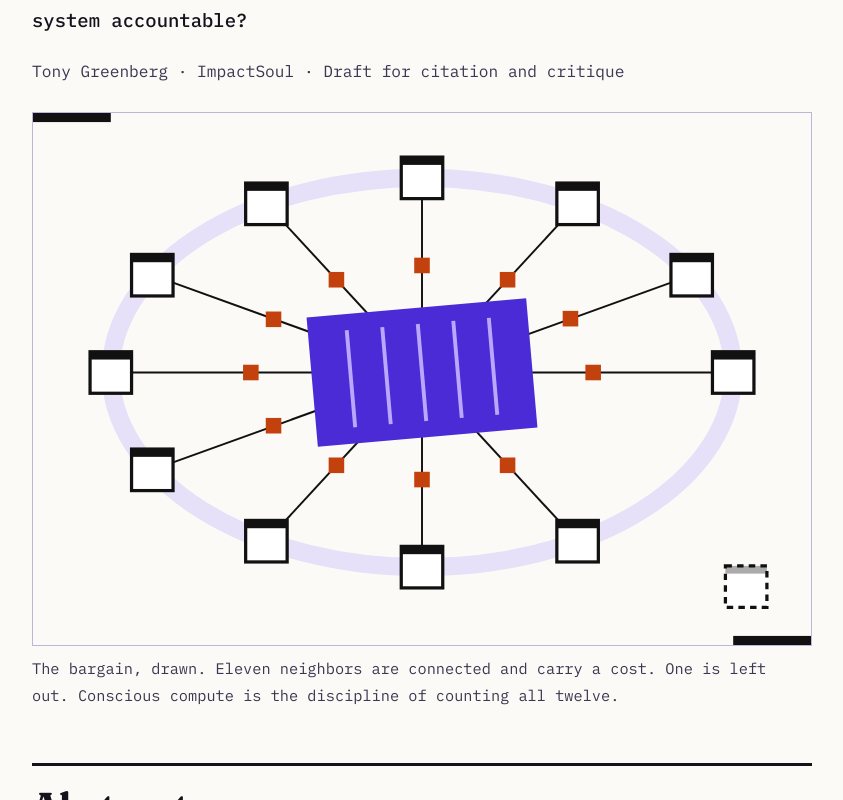
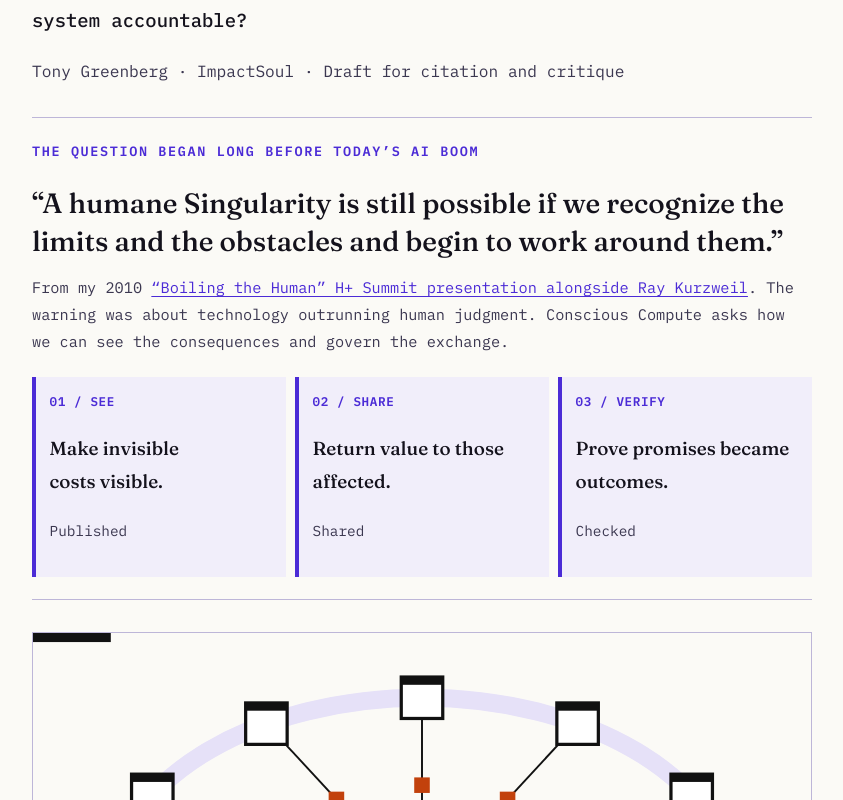
Before and after one commit to RRTONY/consciouscompute, a Next.js app: page / in a window 1280 px wide. Shown: the part 529-1329 px from the top of the page, without its empty margins (218-1061 px from the left). Built offline with nearby package versions, Linux system fonts and the light colour scheme.

Commit message:
Connect Kurzweil-era humane Singularity warning with visual cognition and three tests [by Tony Greenberg]

```diff
--- a/src/app/page.tsx
+++ b/src/app/page.tsx
@@ -83,6 +83,29 @@ export default function Home() {
         As AI reshapes civilization, who decides what progress means, who captures its value, who bears its costs, and who holds the system accountable?
       </p>
       <p className="text-[0.9rem] text-mute">Tony Greenberg · ImpactSoul · Draft for citation and critique</p>
+
+      <section aria-label="From visual cognition to conscious compute" className="my-7 border-y border-rule py-5">
+        <p className="text-[0.75rem] font-semibold tracking-[0.12em] text-violet uppercase">The question began long before today’s AI boom</p>
+        <p className="my-3 font-serif text-[1.3rem] leading-snug sm:text-[1.55rem]">“A humane Singularity is still possible if we recognize the limits and the obstacles and begin to work around them.”</p>
+        <p className="text-[0.85rem] text-mute">From my 2010 <a href="https://tonygreenberg.com/blog/boiling-the-human-summit-harvard-kurzweil">“Boiling the Human” H+ Summit presentation alongside Ray Kurzweil</a>. The warning was about technology outrunning human judgment. Conscious Compute asks how we can see the consequences and govern the exchange.</p>
+        <div className="mt-5 grid grid-cols-1 gap-2 sm:grid-cols-3" aria-label="Visual cognition model">
+          <div className="border-l-4 border-violet bg-wash p-3">
+            <p className="text-[0.7rem] font-semibold tracking-wider text-violet uppercase">01 / See</p>
+            <p className="mt-1 font-serif text-[1.05rem]">Make invisible costs visible.</p>
+            <p className="mt-1 text-[0.8rem] text-mute">Published</p>
+          </div>
+          <div className="border-l-4 border-violet bg-wash p-3">
+            <p className="text-[0.7rem] font-semibold tracking-wider text-violet uppercase">02 / Share</p>
+            <p className="mt-1 font-serif text-[1.05rem]">Return value to those affected.</p>
+            <p className="mt-1 text-[0.8rem] text-mute">Shared</p>
+          </div>
+          <div className="border-l-4 border-violet bg-wash p-3">
+            <p className="text-[0.7rem] font-semibold tracking-wider text-violet uppercase">03 / Verify</p>
+            <p className="mt-1 font-serif text-[1.05rem]">Prove promises became outcomes.</p>
+            <p className="mt-1 text-[0.8rem] text-mute">Checked</p>
+          </div>
+        </div>
+      </section>
 
       <figure className="my-6">
         <Image
```
